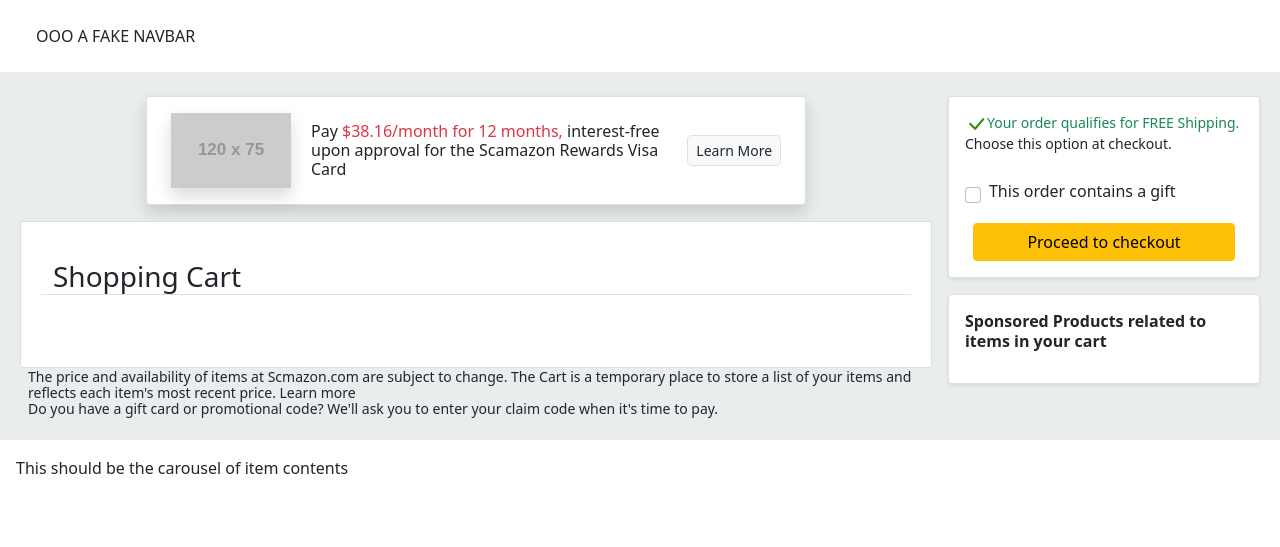
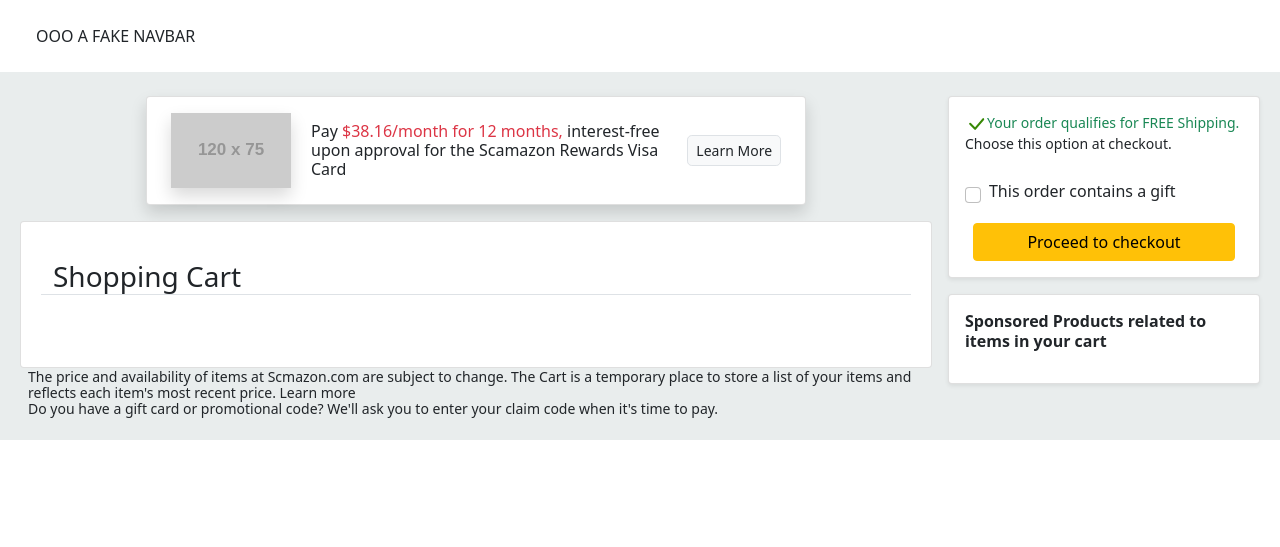
Before and after one commit to horaciovelvetine/Shopping_Cart_JS_Proj, a plain HTML site: page index.html in a window 1280 px wide. Drawn offline with nearby package versions, Linux system fonts and the light colour scheme; no server answers; placeholder pictures from the web are drawn by us.

Commit message:
fix landing spot for relate item carousel

```diff
--- a/index.html
+++ b/index.html
@@ -152,8 +152,12 @@
     <div class="d-flex flex-row">
       <!-- RELATED ITEMS CAROUSEL -->
       <div class="d-flex flex-row">
-        <div class="flex-fill ">
-          <div class="p-3 mb-5" id="relatedItemCarousel">This should be the carousel of item contents</div>
+        <div class="flex-fill p-3 mb-5">
+          <div class="relatedItemCarousel" id="relatedItemCarousel">
+            <ul class="relatedItemsList">
+              <!-- ALL RELATED ITEM LIST ELEMENTS GO HERE -->
+            </ul>
+          </div>
         </div>
       </div>
     </div>
```
